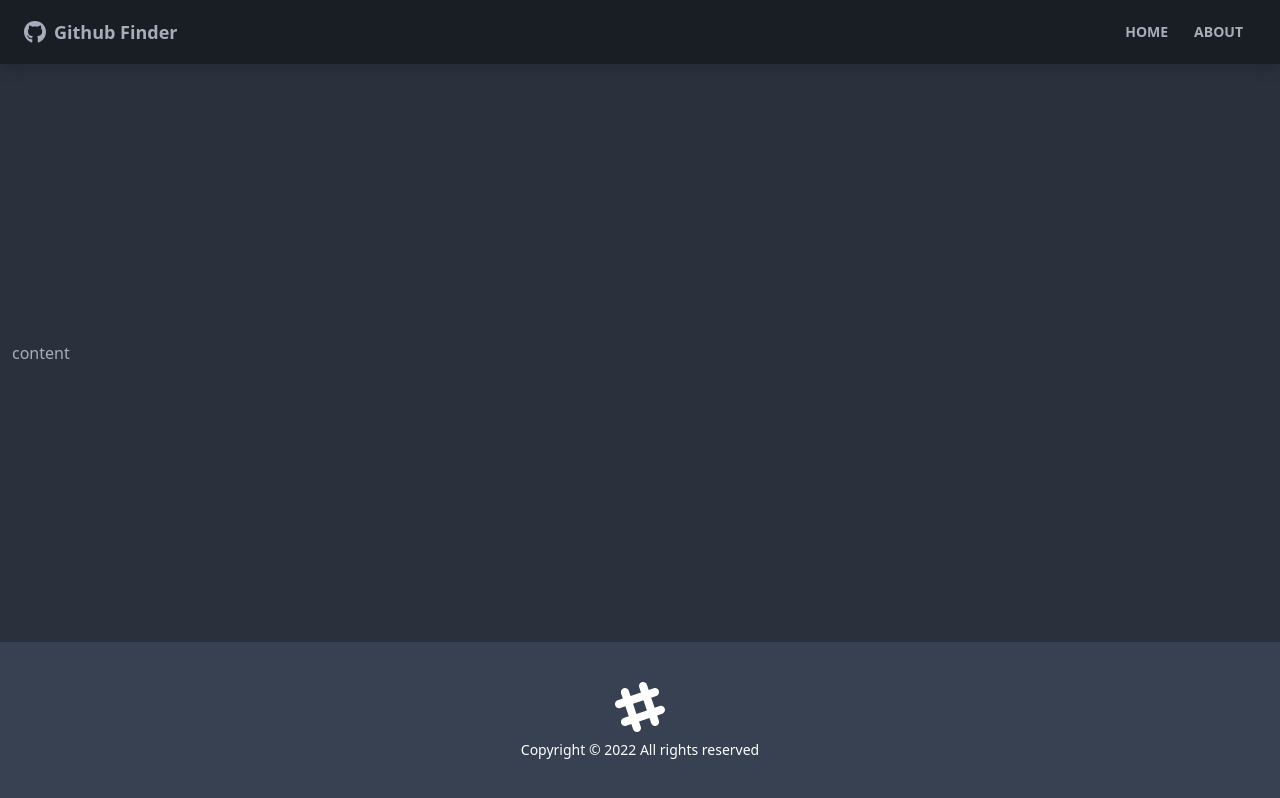
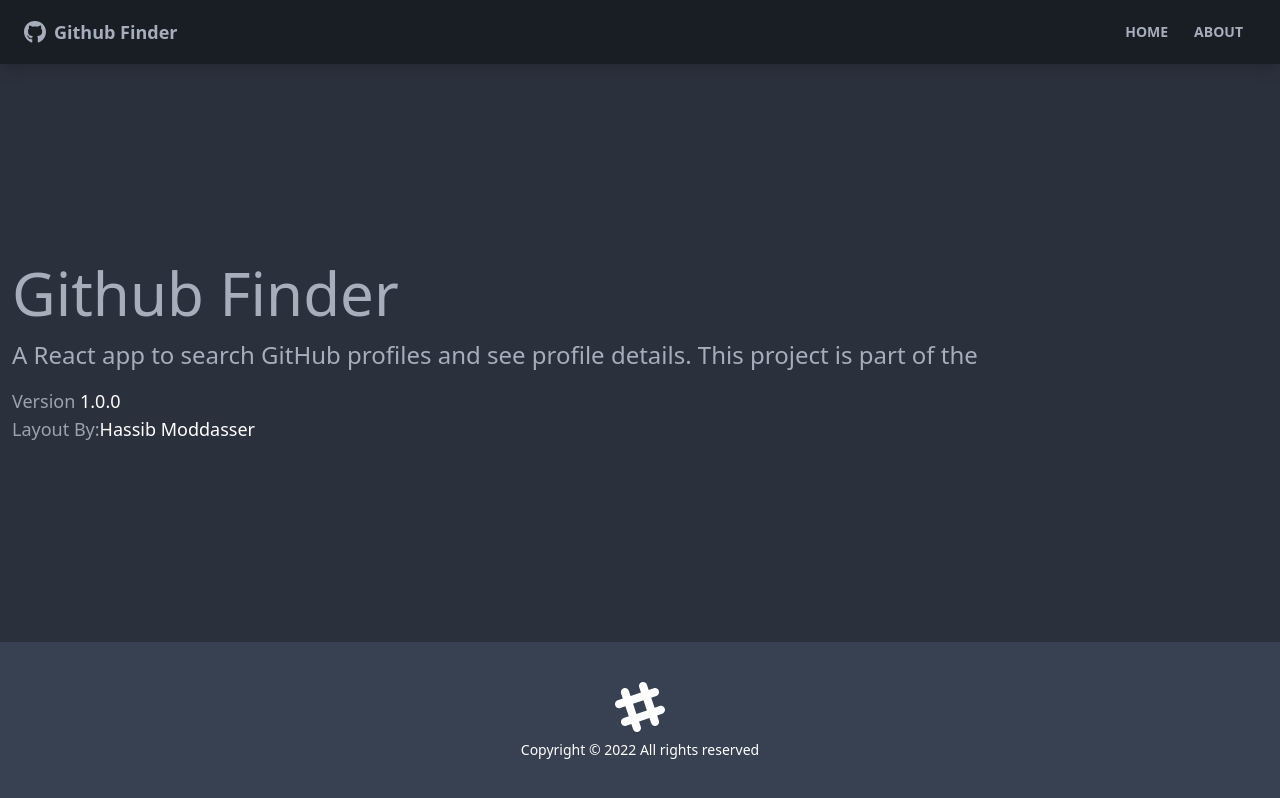
Before and after one commit to chetin4ever/githubfinder, a React (Create React App) app: page /about in a window 1280 px wide. Built offline with nearby package versions, Linux system fonts and the light colour scheme.

Commit message:
added home about notFound pages and github token

```diff
--- a/src/App.js
+++ b/src/App.js
@@ -1,13 +1,23 @@
 import { BrowserRouter as Router, Route, Routes } from "react-router-dom"
 import Footer from "./component/layout/Footer"
 import Navbar from "./component/layout/Navbar"
+import About from "./component/pages/About"
+import Home from "./component/pages/Home"
+import NotFound from "./component/pages/NotFound"
 
 function App() {
   return (
     <Router>
       <div className='flex flex-col justify-between h-screen'>
         <Navbar />
-        <main className='container mx-auto px-3 pb-12'>content</main>
+        <main className='container mx-auto px-3 pb-12'>
+          <Routes>
+            <Route path='/' element={<Home />} />
+            <Route path='/about' element={<About />} />
+            <Route path='/notfound' element={<NotFound />} />
+            <Route path='/*' element={<NotFound />} />
+          </Routes>
+        </main>
         <Footer />
       </div>
     </Router>
--- /dev/null
+++ b/src/component/pages/About.jsx
@@ -0,0 +1,22 @@
+function About() {
+  return (
+    <>
+      <h1 className='text-6xl mb-4'>Github Finder</h1>
+      <p className='mb-4 text-2xl font-light'>
+        A React app to search GitHub profiles and see profile details. This
+        project is part of the
+      </p>
+      <p className='text-lg text-gray-400'>
+        Version <span className='text-white'>1.0.0</span>
+      </p>
+      <p className='text-lg text-gray-400'>
+        Layout By:
+        <a className='text-white' href='https://twitter.com/hassibmoddasser'>
+          Hassib Moddasser
+        </a>
+      </p>
+    </>
+  )
+}
+
+export default About
--- /dev/null
+++ b/src/component/pages/Home.jsx
@@ -0,0 +1,5 @@
+function Home() {
+  return <div>Home</div>
+}
+
+export default Home
--- /dev/null
+++ b/src/component/pages/NotFound.jsx
@@ -0,0 +1,20 @@
+import { FaHome } from "react-icons/fa"
+import { Link } from "react-router-dom"
+
+function NotFound() {
+  return (
+    <div className='hero'>
+      <div className='text-center hero-content'>
+        <div className='max-w-lg'>
+          <h1 className='text-8xl font-bold mb-8'>Oops!</h1>
+          <p className='text-5xl mb-8'>404 - Page Not Found!</p>
+          <Link className='btn btn-ghost bg-neutral btn-lg' to='/'>
+            <FaHome className='mr-2' />
+            Back To Home
+          </Link>
+        </div>
+      </div>
+    </div>
+  )
+}
+export default NotFound
```
Also changed, not shown: 1 other file (tests, documents, lock files or other folders).
